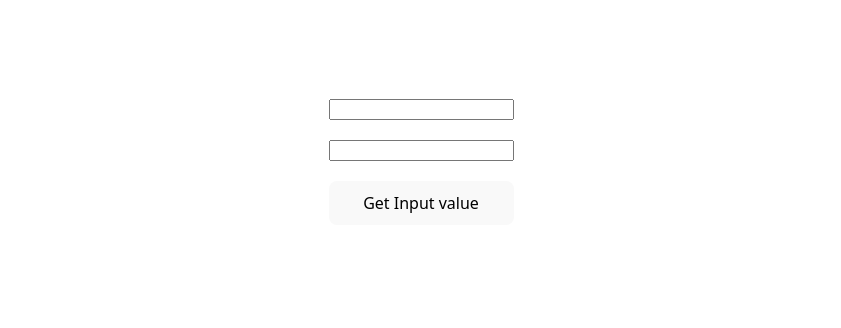
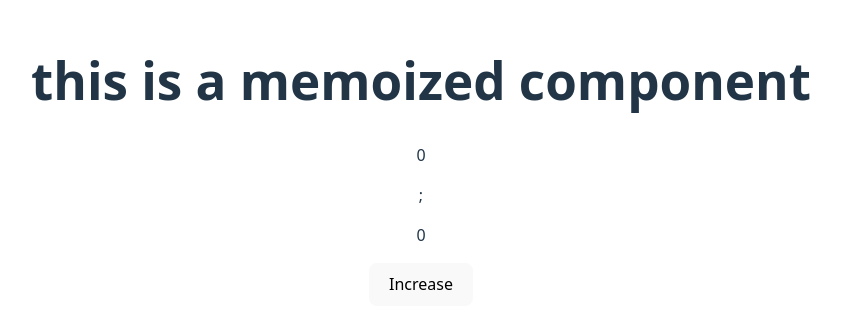
Before and after one commit to vedamanikanta2023/practice, a React (Vite) app: page / in a window 1280 px wide. Shown: the part 238-566 px from the top of the page, without its empty margins (219-1060 px from the left). Built offline with nearby package versions, Linux system fonts and the light colour scheme.

Commit message:
memoized component

```diff
--- a/src/App.jsx
+++ b/src/App.jsx
@@ -10,6 +10,8 @@ import PositionDemo from './PositionDemo'
 import { Timer } from './Timer'
 import Parent from './ParentComponent'
 import { ControlledUncontrolled } from './ControlledUncontrolled/ControlledUncontrolled'
+import { MemoizedComp } from './Memoizing/MemoizedComp'
+import { CallingMemoizedComp } from './Memoizing/CallingMemoizedComp'
 
 const shoeCollections=[];
 for(let i=0;i<100;i++){
@@ -24,7 +26,8 @@ function App() {
   }
   return (
     <>
-    <ControlledUncontrolled />
+    <CallingMemoizedComp />
+    {/* <ControlledUncontrolled /> */}
     {/* <Parent /> */}
     {/* <Timer /> */}
     {/* <PositionDemo />
--- /dev/null
+++ b/src/Memoizing/CallingMemoizedComp.jsx
@@ -0,0 +1,13 @@
+import { useState } from "react";
+import { MemoizedComp } from "./MemoizedComp";
+
+export const CallingMemoizedComp = () => {
+  const [count, setCount] = useState(0);
+  return (
+    <>
+      <MemoizedComp count={count} />
+      <p>{count * 2}</p>
+      <button onClick={() => setCount((pre) => pre + 1)}>Increase</button>
+    </>
+  );
+};
--- /dev/null
+++ b/src/Memoizing/MemoizedComp.jsx
@@ -0,0 +1,20 @@
+import React from "react";
+
+// export const MemoizedComp =React.memo(({count})=>{
+//     return<>
+//     {console.log("rendering MemoizedComp")}
+//     <h1>this is a memoized component</h1>
+//     <p>{count}</p>;
+//     </>
+// })
+
+export const MemoizedComp = ({ count }) => {
+      console.log("rendering MemoizedComp");
+
+  return (
+    <>
+      <h1>this is a memoized component</h1>
+      <p>{count}</p>;
+    </>
+  );
+};
```
